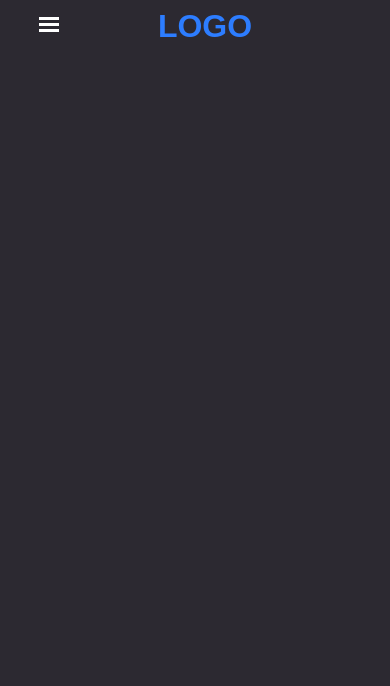
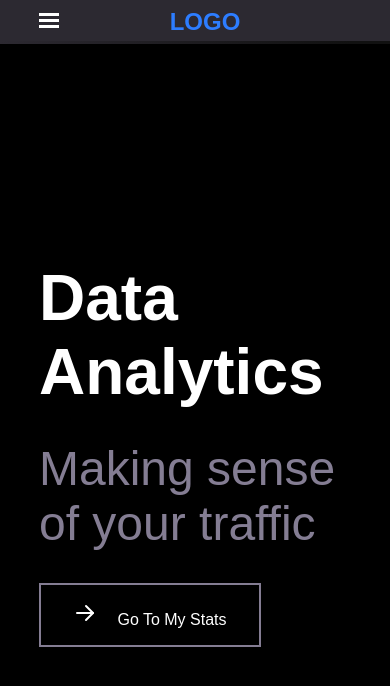
Before and after one commit to Skidragon/data-analytics-homepage, a website built with Parcel: page index.html in a window 390 px wide. Built offline with nearby package versions, Linux system fonts and the light colour scheme; files whose address does not match are found by name.

Commit message:
Finished mobile view

```diff
--- a/index.html
+++ b/index.html
@@ -30,13 +30,22 @@
           </li>
         </ul>
       </nav>
-    </header>
-    <main>
       <div class="top-bar">
         <button class="open-menu-btn">
           <img src="src/menu.svg" />
         </button>
-        <h1 class="sm-screen-logo">LOGO</h1>
+        <h2 class="sm-screen-logo">LOGO</h2>
+        <div class="bottom-border"></div>
+      </div>
+    </header>
+    <main>
+      <div class="content">
+        <h2 class="subject">Data Analytics</h2>
+        <p class="hook-line">Making sense of your traffic</p>
+        <button class="cta-btn">
+          <img src="src/arrow.svg" />
+          Go To My Stats
+        </button>
       </div>
     </main>
     <script src="src/index.js"></script>
--- a/src/styles.css
+++ b/src/styles.css
@@ -19,6 +19,7 @@ html {
 /* NAVIGATION MENU */
 nav {
   display: none;
+  z-index: 1000;
   background: var(--black);
   color: var(--white);
   font-size: 2rem;
@@ -34,7 +35,6 @@ nav ul {
 }
 nav li {
   display: flex;
-  /* border: 1px solid green; */
 }
 nav li:first-child {
   background: var(--blue);
@@ -42,7 +42,6 @@ nav li:first-child {
 nav a {
   color: unset;
   text-decoration: none;
-  /* border: 1px solid red; */
   padding: 1em 5vw;
   width: 100%;
 }
@@ -51,7 +50,6 @@ nav a:hover {
 }
 .close-menu-btn {
   border: none;
-  /* border: 1px solid red; */
   display: flex;
   justify-content: flex-start;
   padding: 4em 5vw;
@@ -74,13 +72,88 @@ nav a:hover {
   top: 0;
   width: 100%;
   padding: 0.5em 10vw;
+  background: var(--black);
+  z-index: 998;
+}
+.top-bar .bottom-border {
+  background: rgb(44, 41, 49);
+  background: linear-gradient(90deg, rgba(44, 41, 49, 1) 0%, #111111 90%);
+  position: absolute;
+  right: 0;
+  bottom: 0;
+  left: 0;
+  height: 3px;
 }
 .open-menu-btn {
   background: none;
   border: none;
   cursor: pointer;
 }
+
 .sm-screen-logo {
   margin: 0 auto;
   color: var(--blue);
 }
+
+main {
+  height: 100vh;
+  color: var(--white);
+  padding: 3rem 10vw;
+  background: black;
+}
+main::before {
+  content: "";
+  position: absolute;
+  left: 0;
+  top: 0;
+  width: 100%;
+  height: 100%;
+  opacity: 0.45;
+  background-image: url("src/bg.jpg");
+  background-size: cover;
+  background-position: 50%;
+}
+.content {
+  display: flex;
+  flex-flow: column;
+  justify-content: center;
+  margin-top: 2rem;
+  height: 100%;
+  width: 100%;
+  position: relative;
+}
+.content::before {
+  content: "";
+}
+
+.subject {
+  font-size: 4rem;
+}
+
+.hook-line {
+  color: var(--grey);
+  font-size: 3rem;
+  margin: 2rem 0;
+}
+
+.cta-btn {
+  font-size: 1rem;
+  padding: 1em 2em;
+  background: none;
+  color: var(--white);
+  border: 2px solid var(--grey);
+  cursor: pointer;
+  width: auto;
+  margin-right: auto;
+}
+
+.cta-btn:hover {
+  background: var(--white);
+  color: var(--black);
+}
+.cta-btn img {
+  margin-right: 1rem;
+}
+.cta-btn:hover img {
+  filter: invert(1);
+}
```
Also changed, not shown: src/bg.jpg (added).
